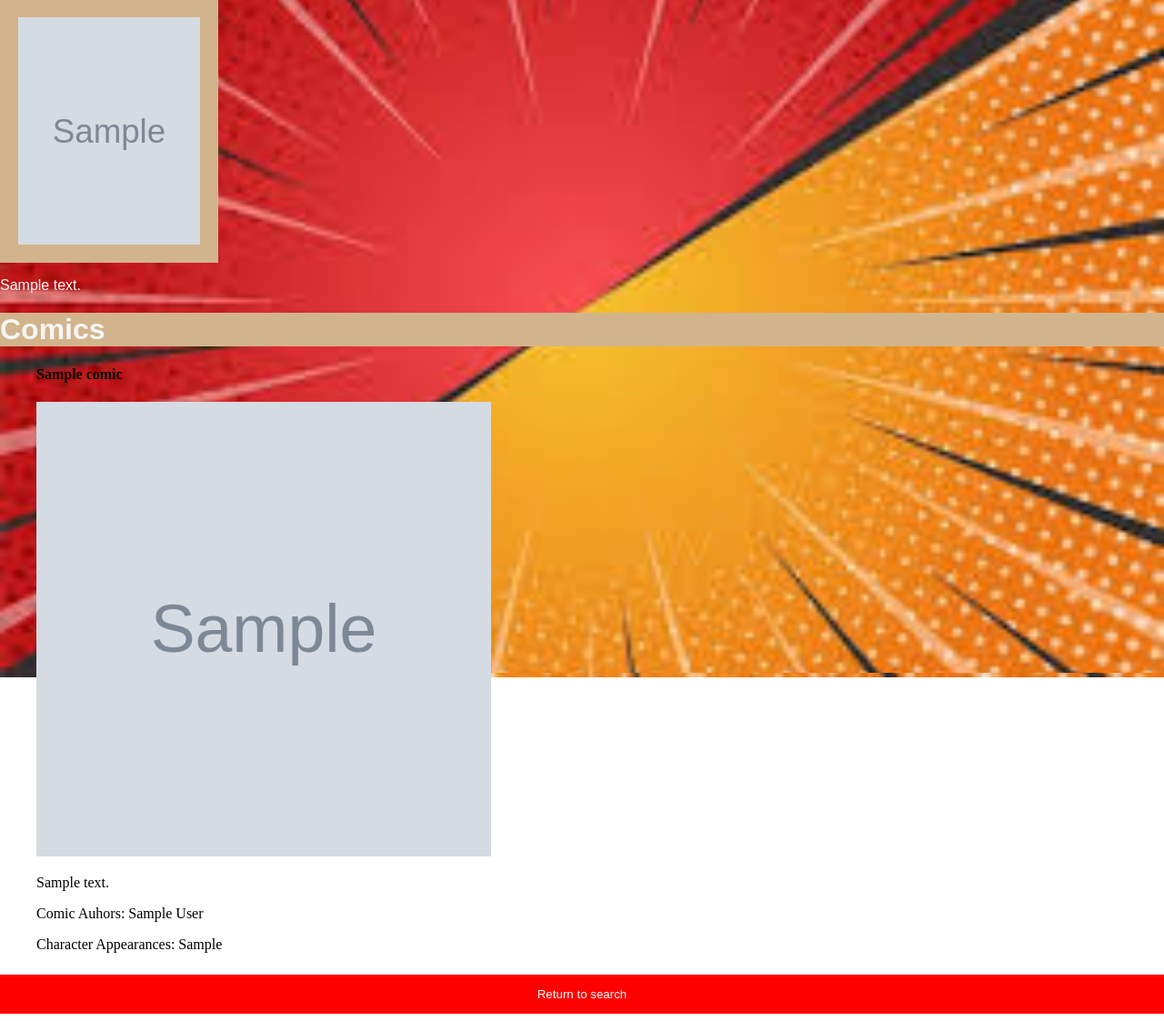
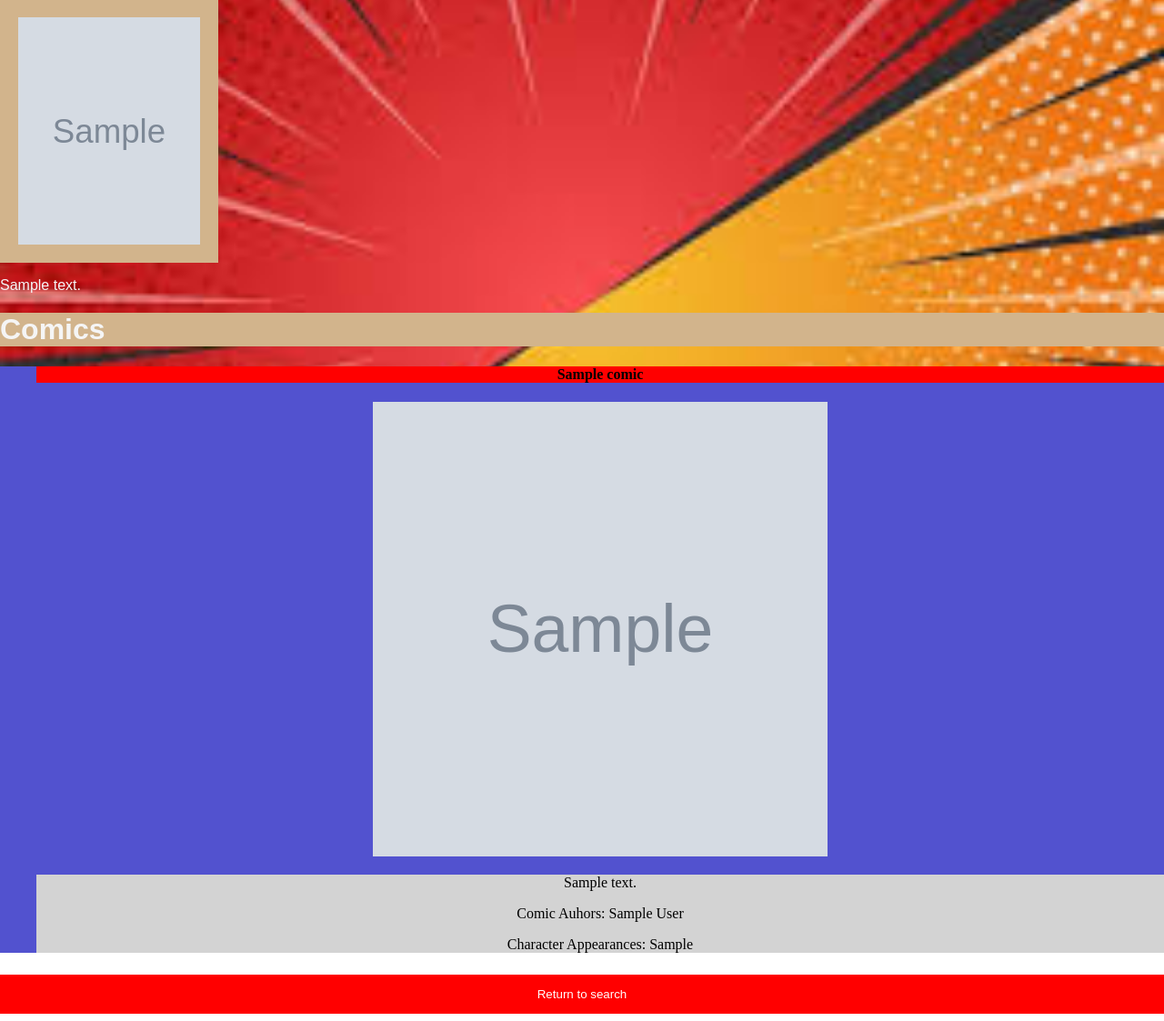
Before and after one commit to OnlyITY/Marvel-s_Pathway_To_Greatness, a Django app: template pages/templates/pages/searchResults.html in a window 1280 px wide. Shown: the part 81-1204 px from the top of the page at 91% size. Run offline with Django 5.2, Linux system fonts and the light colour scheme; tables that the repository leaves empty hold one stand-in row (values such as "Sample post"); the template is opened without the code that fills it: values that come from a table or form of the project are taken from there, most other values are stand-ins (such as "Sample title", 1, 10 or a date in 2020); grey boxes marked "Sample" are stand-in pictures.

Commit message:
Gave searchResults a makeover so it's not ugly no more

```diff
--- a/pages/static/searchResults.css
+++ b/pages/static/searchResults.css
@@ -50,3 +50,21 @@
     background-color: tan;
     box-sizing: content-box;
 }
+
+#info {
+    background-color: lightgray;/* Lightgray background */
+}
+
+#results{
+    background-color: rgb(82, 82, 207); /*Custom blue color */
+    text-align: center;
+}
+
+#comInfo{
+    background-color: rgb(82, 82, 207); /*Custom blue color */
+
+}
+
+#title {
+    background-color: red; /* Red background */
+}
--- a/pages/templates/pages/searchResults.html
+++ b/pages/templates/pages/searchResults.html
@@ -21,20 +21,22 @@
         <!-- displays comics -->
         <div name = "comInfo">
            <h1>Comics</h1>
-        <ul>
+           <ul id = "results" >
                 {% for comic in comInfo %}
 
-                <h4>{{ comic.title }}</h4>
+                <h4 id="title">{{ comic.title }}</h4>
                 {% if comic.comicIMG %}
                   <img src="{{ comic.comicIMG}}" alt="{{ comic.title }}" height=500 width=500>
                 {% endif %}
 
+                <div id= "info">
                    {% if comic.summary %}
                      <p>{{ comic.summary }}</p>
                    {% endif %}
 
                    <P>Comic Auhors: {{comic.comicAuthors}} </p>
                    <p> Character Appearances: {{comic.characterAppearances}} </p>
+                </div>
 
 
                {% endfor %}
```
Also changed, not shown: pages/static/gallery.css (+4 -3 lines). Lines whose indentation alone changed are shown as unchanged.
